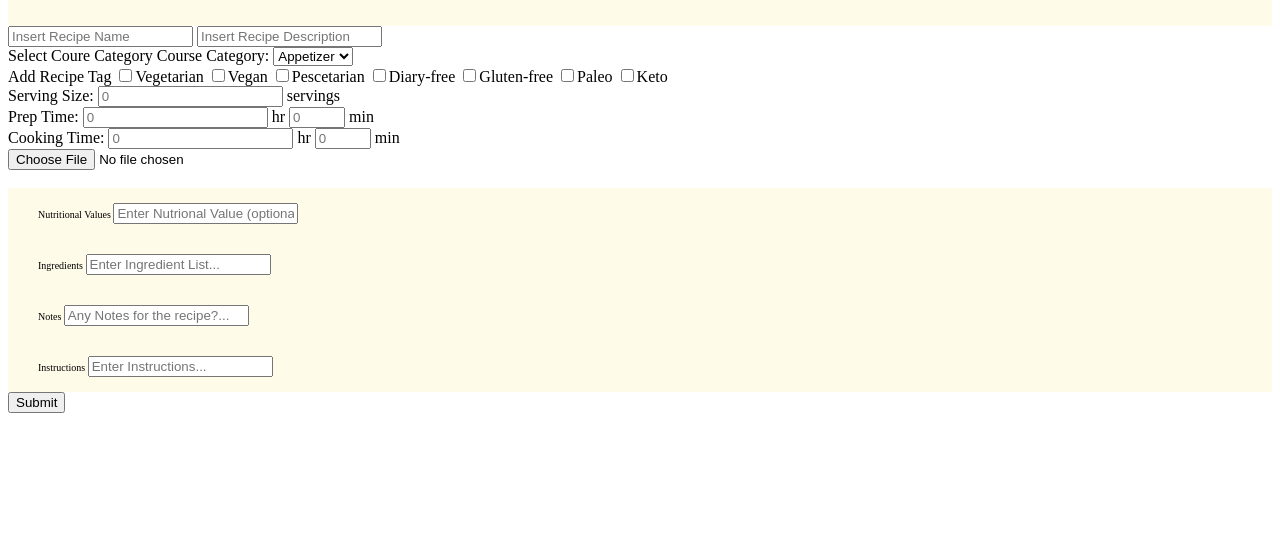
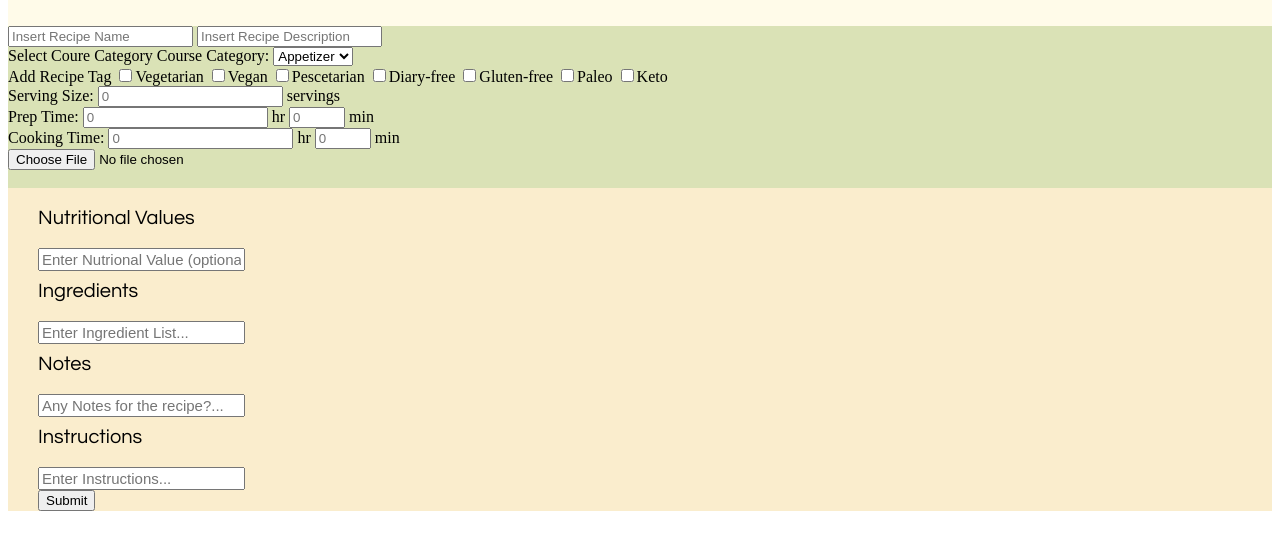
Before and after one commit to ChristinaTo1/chto7038-tracker, a website: page public/create.html in a window 1280 px wide. Shown: the part 85-634 px from the top of the page. Drawn offline with Linux system fonts and the light colour scheme.

Commit message:
css create page start

```diff
--- a/public/create.html
+++ b/public/create.html
@@ -12,7 +12,7 @@
         </div>
 
     <form action="">
-        <section class="recipe page">
+        <section class="recipe-page">
             <section class="recipe overview">
                 <input type="text" id="RN textbox" placeholder="Insert Recipe Name">
                 <input type="text" id="RD textbook" placeholder="Insert Recipe Description">
@@ -61,21 +61,21 @@
 
             </section>
 
-            <section class="recipe text">
-                <div class="recipe text header">Nutritional Values
-                    <input type="text" id="nutritional value" placeholder="Enter Nutrional Value (optional)...">
+            <section class="recipe-text">
+                <div class="recipe-text-header">Nutritional Values<br><br>
+                    <input type="text" id="textbox" placeholder="Enter Nutrional Value (optional)...">
                 </div>
 
-                <div class="recipe text header">Ingredients
-                    <input type="text" id="ingredients" placeholder="Enter Ingredient List...">
+                <div class="recipe-text-header">Ingredients<br><br>
+                    <input type="text" id="textbox" placeholder="Enter Ingredient List...">
                 </div>
 
-                <div class="recipe text header">Notes
-                    <input type="text" id="notes" placeholder="Any Notes for the recipe?...">
+                <div class="recipe-text-header">Notes<br><br>
+                    <input type="text" id="textbox" placeholder="Any Notes for the recipe?...">
                 </div>
 
-                <div class="recipe text header">Instructions
-                    <input type="text" id="instructions" placeholder="Enter Instructions...">
+                <div class="recipe-text-header">Instructions<br><br>
+                    <input type="text" id="textbox" placeholder="Enter Instructions...">
                 </div>
 
                 <input type="submit" value="Submit">
--- a/public/style.css
+++ b/public/style.css
@@ -82,3 +82,25 @@
     display: inline;
     padding-right: 20px;
 }
+
+/*This is the CSS for the create page*/
+
+.recipe-page {
+    background-color: #DAE2B6;
+}
+
+.recipe-text {
+    background-color: #FAEDCD;
+    padding-top: 10px;
+    padding-left: 30px;
+}
+
+.recipe-text-header {
+    font-family: Century Gothic;
+    font-size: 20px;
+    padding-top: 10px;
+}
+
+#textbox {
+    font-size: 15px;
+}
```
